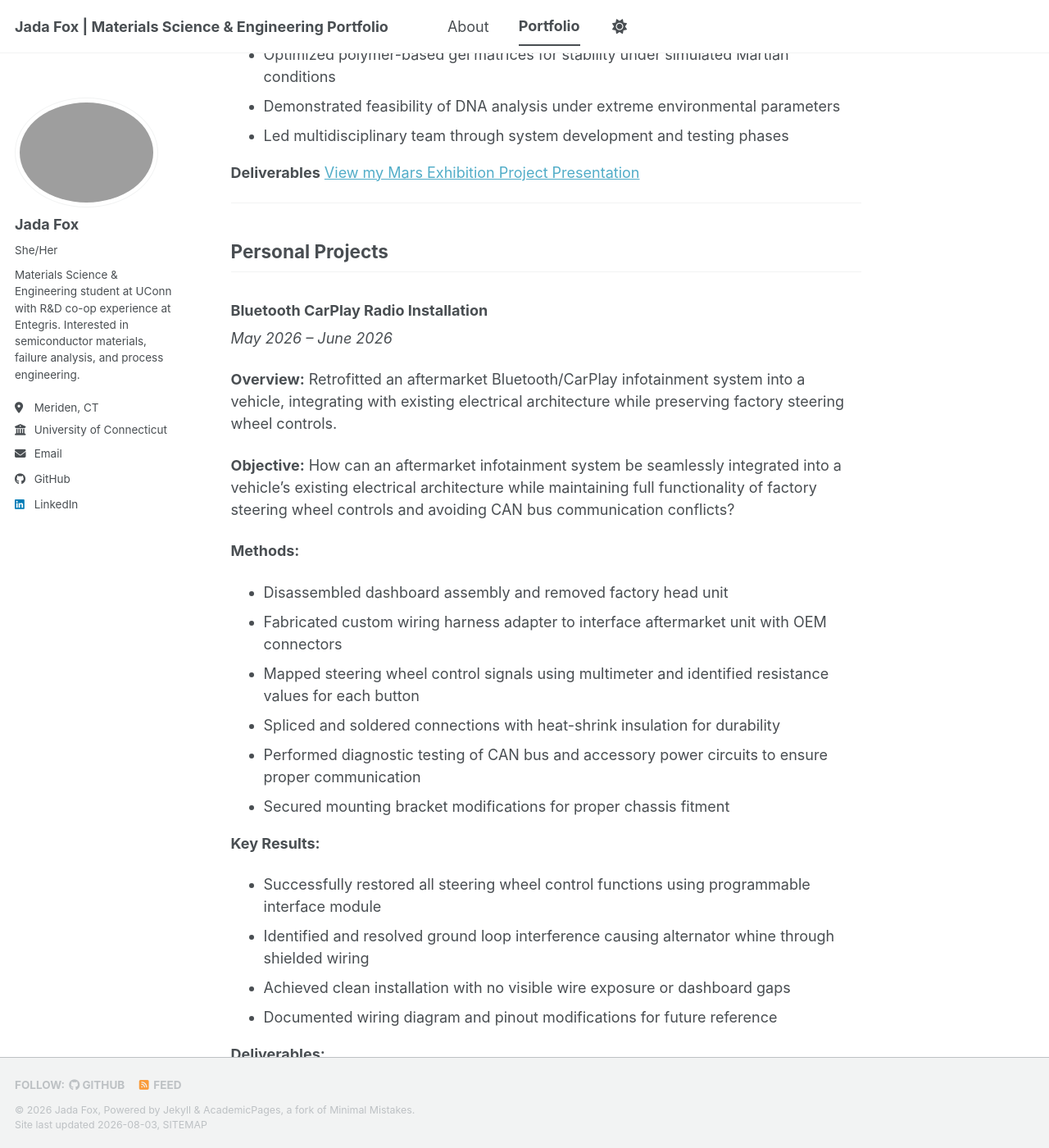
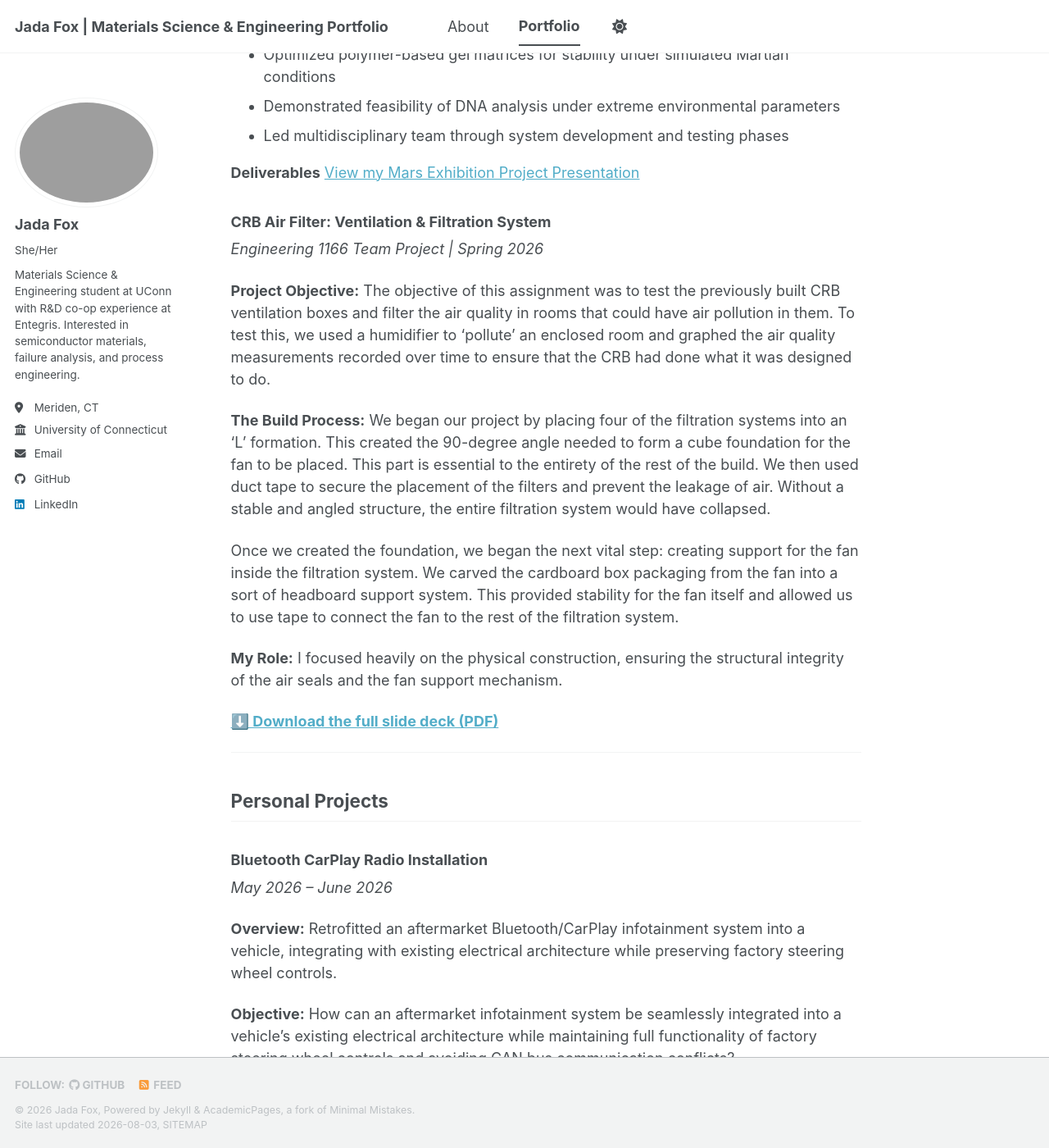
Before and after one commit to FoxJada/FoxJada.github.io, a Jekyll site: the page built from _pages/portfolio.md, in a window 1280 px wide and 1400 px high, scrolled down 4344 px. Shown: the whole window at 82% size. Built offline with Jekyll 4.4.1, drawn with Linux system fonts in a browser that asks for light colours; a style sheet for code colours, icons or effects is not loaded; some of the changed text lies outside the part shown.

Commit message:
Update portfolio.md

```diff
--- a/_pages/portfolio.md
+++ b/_pages/portfolio.md
@@ -131,6 +131,22 @@ How can a gel electrophoresis system be engineered to reliably separate and anal
 **Deliverables**
 [View my Mars Exhibition Project Presentation](/Mars_Exhibition_Project.pdf)
 
+### CRB Air Filter: Ventilation & Filtration System
+*Engineering 1166 Team Project | Spring 2026*
+
+**Project Objective:**
+The objective of this assignment was to test the previously built CRB ventilation boxes and filter the air quality in rooms that could have air pollution in them. To test this, we used a humidifier to 'pollute' an enclosed room and graphed the air quality measurements recorded over time to ensure that the CRB had done what it was designed to do.
+
+**The Build Process:**
+We began our project by placing four of the filtration systems into an 'L' formation. This created the 90-degree angle needed to form a cube foundation for the fan to be placed. This part is essential to the entirety of the rest of the build. We then used duct tape to secure the placement of the filters and prevent the leakage of air. Without a stable and angled structure, the entire filtration system would have collapsed.
+
+Once we created the foundation, we began the next vital step: creating support for the fan inside the filtration system. We carved the cardboard box packaging from the fan into a sort of headboard support system. This provided stability for the fan itself and allowed us to use tape to connect the fan to the rest of the filtration system.
+
+**My Role:**
+I focused heavily on the physical construction, ensuring the structural integrity of the air seals and the fan support mechanism.
+
+**[⬇️ Download the full slide deck (PDF)](/Engineering%20Portfolio-%20CRB%20Air%20Filter.pdf)**
+
 ---
 
 ## Personal Projects
```
Also changed, not shown: other parts of _pages/portfolio.md (+0 -10 lines).
